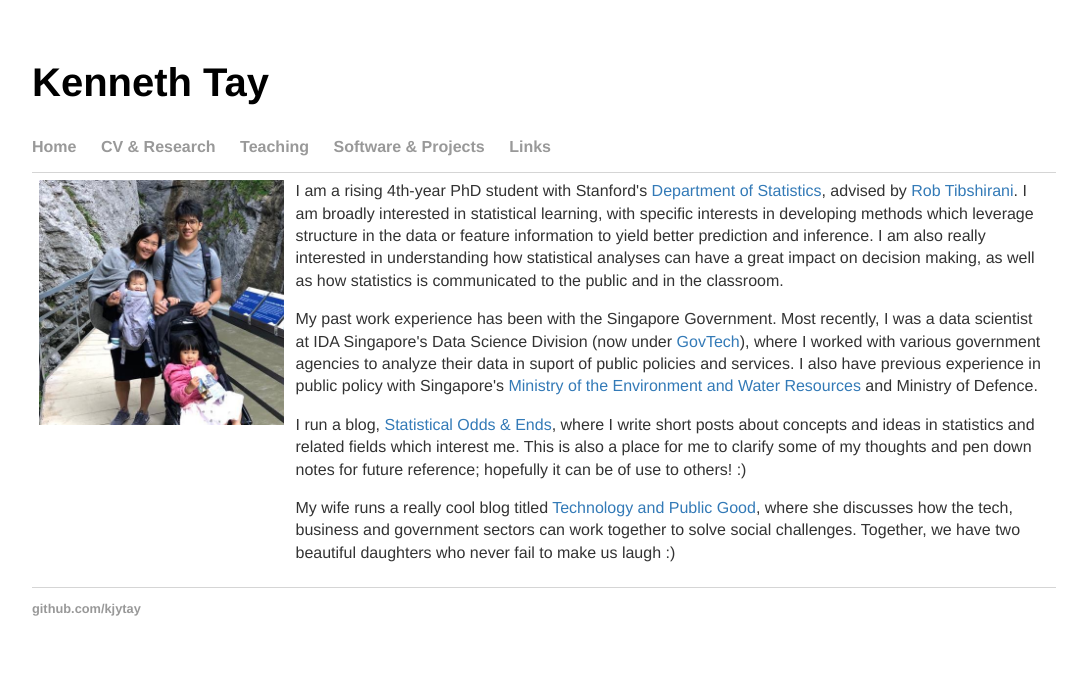
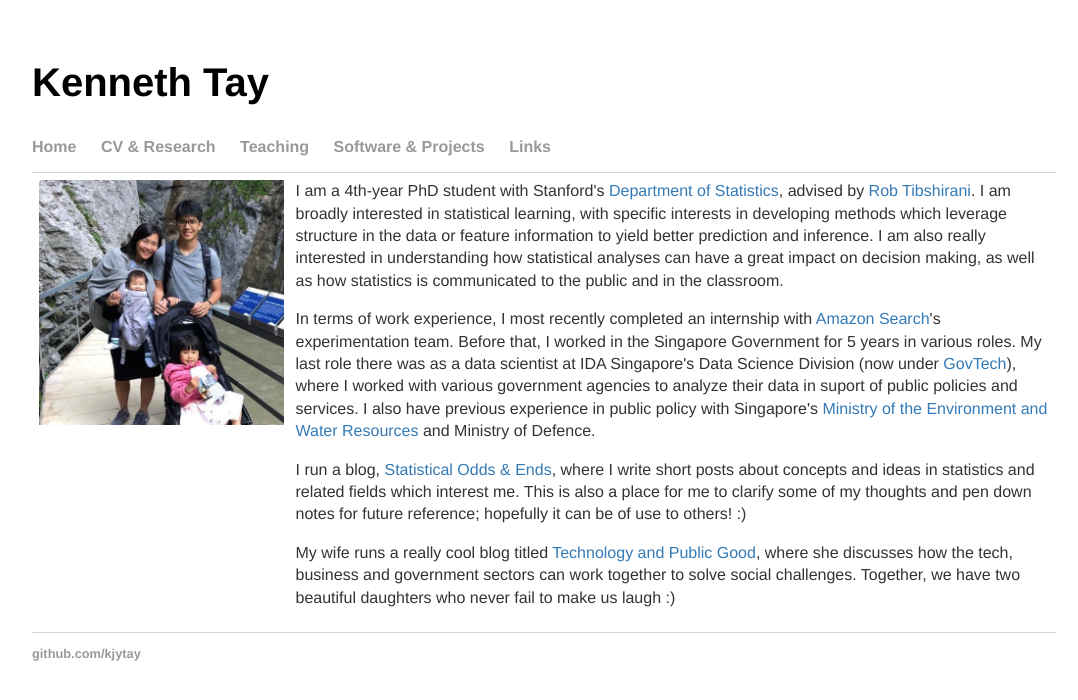
Before and after one commit to kjytay/kjytay.github.io, a Jekyll site: the page built from index.html, in a window 1280 px wide. Shown: the top 700 px of the page, without its empty margins (96-1174 px from the left). Built offline with Jekyll 4.4.1, drawn with Linux system fonts in a browser that asks for light colours.

Commit message:
Updated main page.

```diff
--- a/index.html
+++ b/index.html
@@ -12,9 +12,9 @@ title: Kenneth Tay
     </td>
     <td>
       <div id="blurb">
-	<p>I am a rising 4th-year PhD student with Stanford's <a href="https://statistics.stanford.edu/">Department of Statistics</a>, advised by <a href="https://statweb.stanford.edu/~tibs/">Rob Tibshirani</a>. I am broadly interested in statistical learning, with specific interests in developing methods which leverage structure in the data or feature information to yield better prediction and inference. I am also really interested in understanding how statistical analyses can have a great impact on decision making, as well as how statistics is communicated to the public and in the classroom.</p>
+	<p>I am a 4th-year PhD student with Stanford's <a href="https://statistics.stanford.edu/">Department of Statistics</a>, advised by <a href="https://statweb.stanford.edu/~tibs/">Rob Tibshirani</a>. I am broadly interested in statistical learning, with specific interests in developing methods which leverage structure in the data or feature information to yield better prediction and inference. I am also really interested in understanding how statistical analyses can have a great impact on decision making, as well as how statistics is communicated to the public and in the classroom.</p>
 
-	<p>My past work experience has been with the Singapore Government. Most recently, I was a data scientist at IDA Singapore's Data Science Division (now under <a href="https://www.tech.gov.sg/">GovTech</a>), where I worked with various government agencies to analyze their data in suport of public policies and services. I also have previous experience in public policy with Singapore's <a href="http://www.mewr.gov.sg/">Ministry of the Environment and Water Resources</a> and Ministry of Defence.</p>
+	<p>In terms of work experience, I most recently completed an internship with <a href="https://en.wikipedia.org/wiki/A9.com">Amazon Search</a>'s experimentation team. Before that, I worked in the Singapore Government for 5 years in various roles. My last role there was as a data scientist at IDA Singapore's Data Science Division (now under <a href="https://www.tech.gov.sg/">GovTech</a>), where I worked with various government agencies to analyze their data in suport of public policies and services. I also have previous experience in public policy with Singapore's <a href="http://www.mewr.gov.sg/">Ministry of the Environment and Water Resources</a> and Ministry of Defence.</p>
 
   <p>I run a blog, <a href="https://statisticaloddsandends.wordpress.com/">Statistical Odds & Ends</a>, where I write short posts about concepts and ideas in statistics and related fields which interest me. This is also a place for me to clarify some of my thoughts and pen down notes for future reference; hopefully it can be of use to others! :)</p>
 
```
